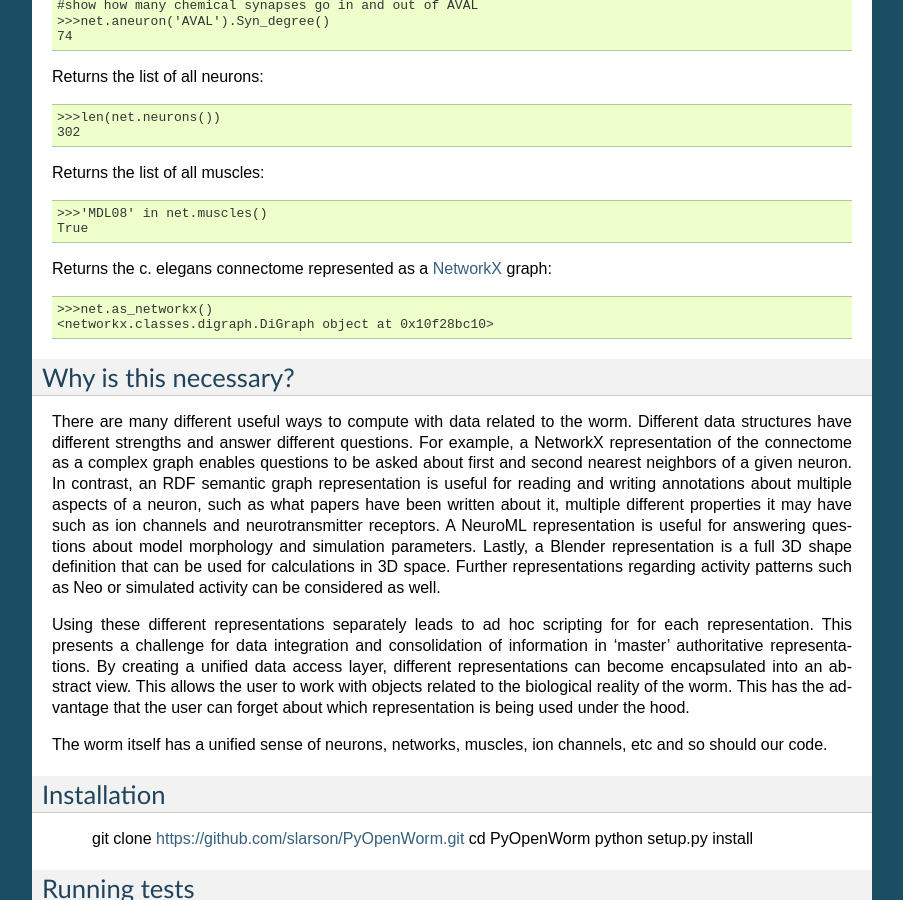
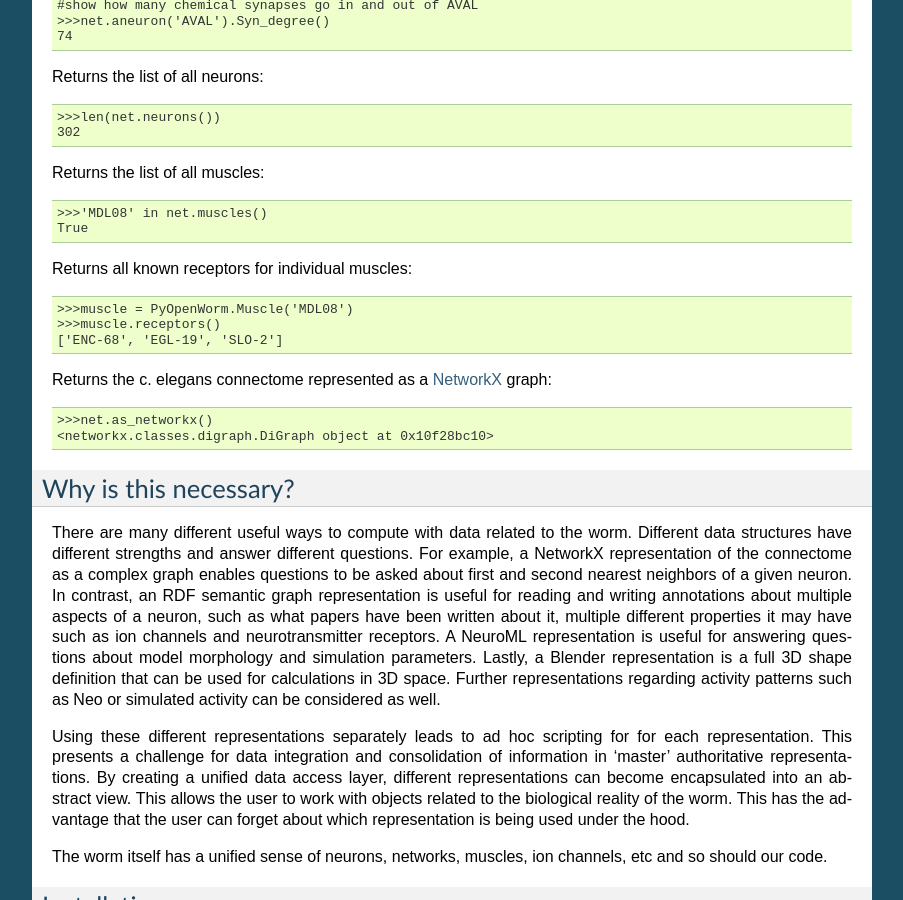
Before and after one commit to openworm/owmeta, a Sphinx documentation site: the page built from docs/intro.rst, in a window 1280 px wide and 900 px high, scrolled down 690 px. Shown: the whole window, without its empty margins (198-1101 px from the left). Built offline with Sphinx 7.4.7, drawn with Linux system fonts in a browser that asks for light colours.

Commit message:
Update intro.rst

```diff
--- a/docs/intro.rst
+++ b/docs/intro.rst
@@ -51,6 +51,12 @@ Returns the list of all muscles::
   >>>'MDL08' in net.muscles()
   True
 
+Returns all known receptors for individual muscles::
+
+  >>>muscle = PyOpenWorm.Muscle('MDL08')
+  >>>muscle.receptors()
+  ['ENC-68', 'EGL-19', 'SLO-2']
+
 
 Returns the c. elegans connectome represented as a
 `NetworkX <http://networkx.github.io/documentation/latest/>`_ graph::
```
